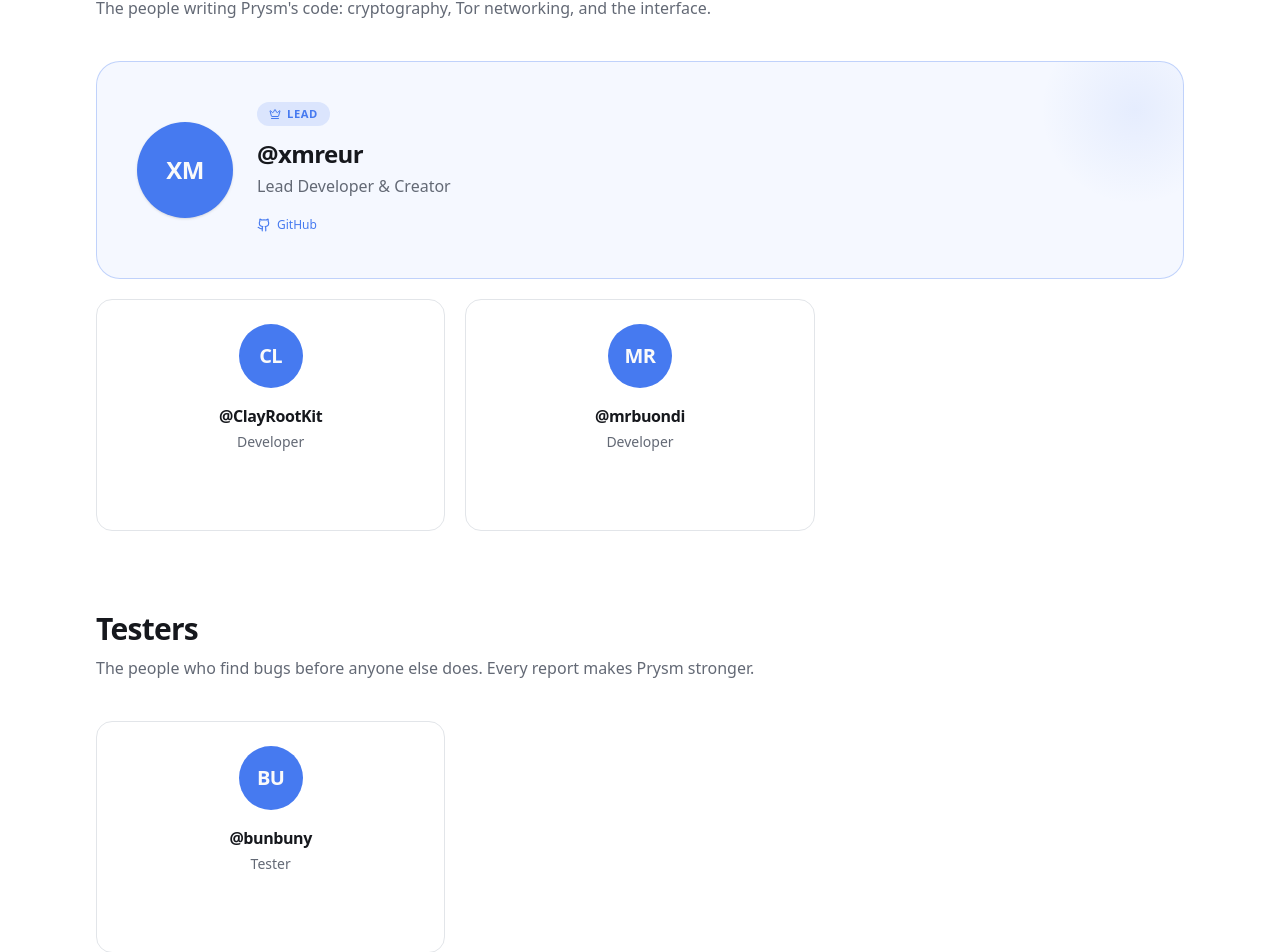
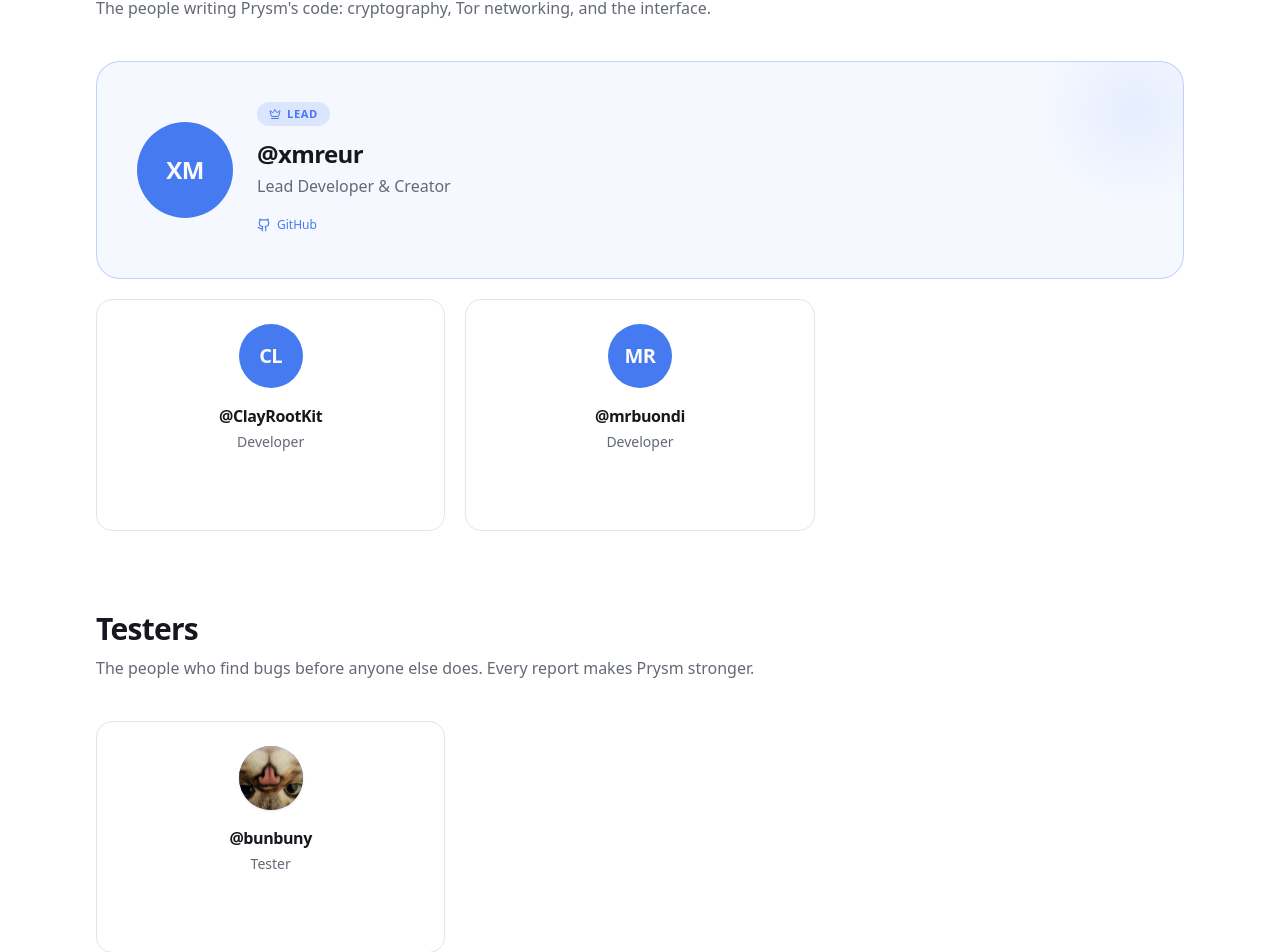
Before and after one commit to xmreur/prysm-website, a Next.js app: page /team in a window 1280 px wide. Shown: the part 678-1630 px from the top of the page. Built offline with nearby package versions, Linux system fonts and the light colour scheme.

Commit message:
74761e4f-e812-4c8e-9da7-6a5ec6140abe

```diff
--- a/src/app/team/page.tsx
+++ b/src/app/team/page.tsx
@@ -19,6 +19,7 @@ type Member = {
   username: string
   role: string
   github?: string
+  avatar?: string
 }
 
 const DEVS: Member[] = [
@@ -32,7 +33,7 @@ const DEVS: Member[] = [
 ]
 
 const TESTERS: Member[] = [
-  { username: 'bunbuny', role: 'Tester' },
+  { username: 'bunbuny', role: 'Tester', avatar: '/team/bunbuny.jpg' },
 ]
 
 /* ------------------------------- helpers ---------------------------- */
@@ -40,6 +41,40 @@ const TESTERS: Member[] = [
 function initials(username: string): string {
   const clean = username.replace(/[^a-zA-Z0-9]/g, '')
   return (clean.slice(0, 2) || '?').toUpperCase()
+}
+
+/* ------------------------------- avatar ----------------------------- */
+
+function Avatar({
+  username,
+  avatar,
+  size = 'md',
+}: {
+  username: string
+  avatar?: string
+  size?: 'md' | 'lg'
+}) {
+  const dims = size === 'lg' ? 'h-24 w-24 text-2xl' : 'h-16 w-16 text-xl'
+  if (avatar) {
+    return (
+      <span
+        className={`relative flex ${dims} flex-shrink-0 items-center justify-center overflow-hidden rounded-full bg-primary shadow-sm`}
+      >
+        <img
+          src={avatar}
+          alt={`@${username}`}
+          className="h-full w-full object-cover"
+        />
+      </span>
+    )
+  }
+  return (
+    <span
+      className={`flex ${dims} items-center justify-center rounded-full bg-primary font-semibold tracking-tight text-primary-foreground`}
+    >
+      {initials(username)}
+    </span>
+  )
 }
 
 /* --------------------------- github link bit ------------------------ */
@@ -75,9 +110,7 @@ function LeadCard({ member }: { member: Member }) {
       />
 
       {/* avatar */}
-      <span className="relative flex h-24 w-24 flex-shrink-0 items-center justify-center rounded-full bg-primary text-2xl font-semibold tracking-tight text-primary-foreground shadow-sm">
-        {initials(member.username)}
-      </span>
+      <Avatar username={member.username} avatar={member.avatar} size="lg" />
 
       {/* text */}
       <div className="relative flex flex-col items-center sm:items-start">
@@ -105,9 +138,7 @@ function MemberCard({ member }: { member: Member }) {
   return (
     <div className="flex flex-col items-center rounded-2xl border border-border bg-card p-6 text-center transition-colors hover:border-primary/30">
       {/* avatar */}
-      <span className="flex h-16 w-16 items-center justify-center rounded-full bg-primary text-xl font-semibold tracking-tight text-primary-foreground">
-        {initials(member.username)}
-      </span>
+      <Avatar username={member.username} avatar={member.avatar} />
 
       {/* username */}
       <span className="mt-4 text-base font-semibold tracking-tight">
```
Also changed, not shown: public/team/bunbuny.jpg (added), upload/photo_2026-07-11_23-21-46.jpg (added).
